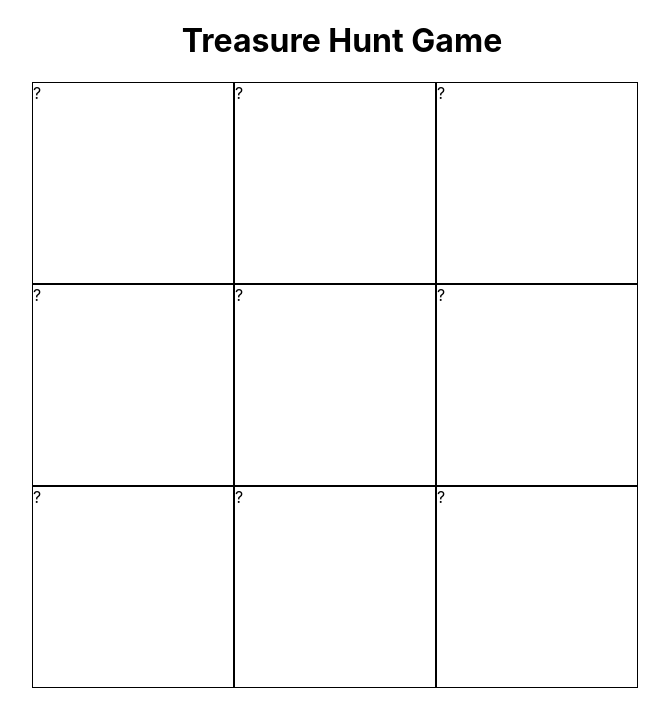
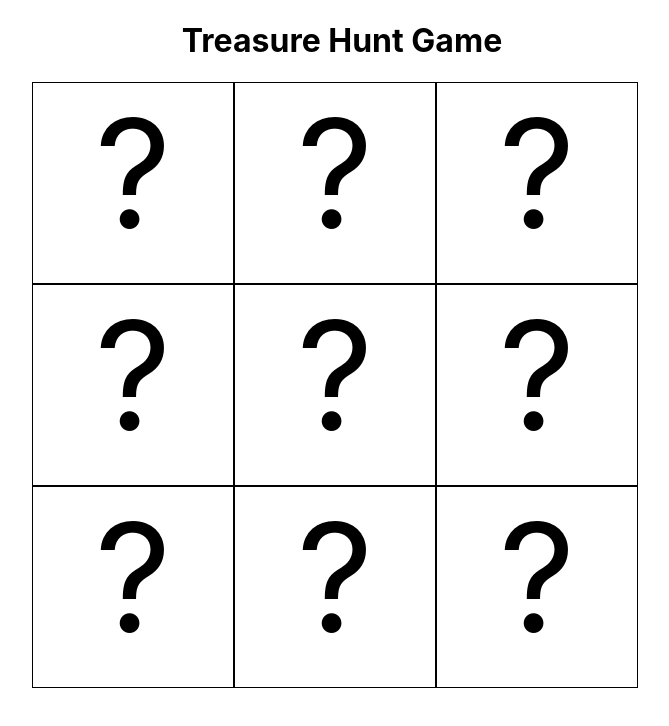
Before and after one commit to learn-academy-2023-golf/treasurehunt-R1que007, a React (Create React App) app: page / in a window 1280 px wide. Shown: the top 726 px of the page, without its empty margins (298-967 px from the left). Built offline with nearby package versions, Linux system fonts and the light colour scheme.

Commit message:
copleted story two

```diff
--- a/src/App.css
+++ b/src/App.css
@@ -6,10 +6,13 @@ h1 {
   height: 200px;
   width: 200px;
   border: 1px solid black;
+  font-size:150px;
+  text-align: center;
 }
 .gameboard {
   display: flex;
   flex-wrap: wrap;
   width: 620px;
   margin: auto;
+
 }
--- a/src/App.js
+++ b/src/App.js
@@ -14,7 +14,9 @@ const App = () => {
     "?",
     "?"
   ])
-
+  const handleGamePlay = (index) => {
+    alert(index)
+  }
   return (
     <>
       <h1>Treasure Hunt Game</h1>
@@ -24,6 +26,8 @@ const App = () => {
         <Square
         value={value}
         key={index}
+        index={index}
+        handleGamePlay={handleGamePlay}
          />
         )
       })}
--- a/src/components/Square.js
+++ b/src/components/Square.js
@@ -1,9 +1,13 @@
 import React from "react"
 
 const Square = (props) => {
+    const handleClick = () =>{
+      //alert(props.index)
+      props.handleGamePlay(props.index)
+    }
   return (
     <>
-      <div className="square">
+      <div className="square" onClick={handleClick}>
         {props.value}
       </div>
     </>
```
Also changed, not shown: 1 other file (tests, documents, lock files or other folders).
